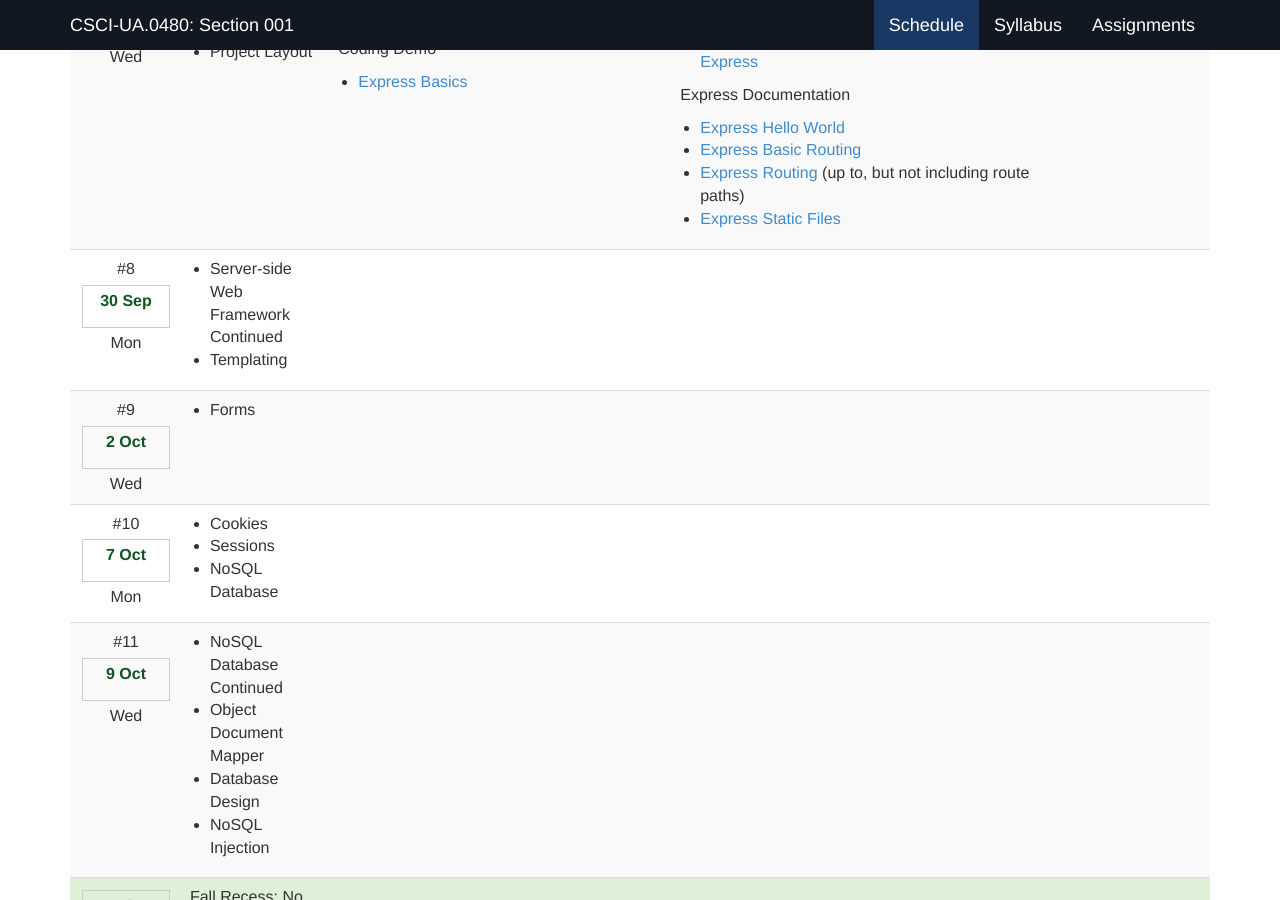
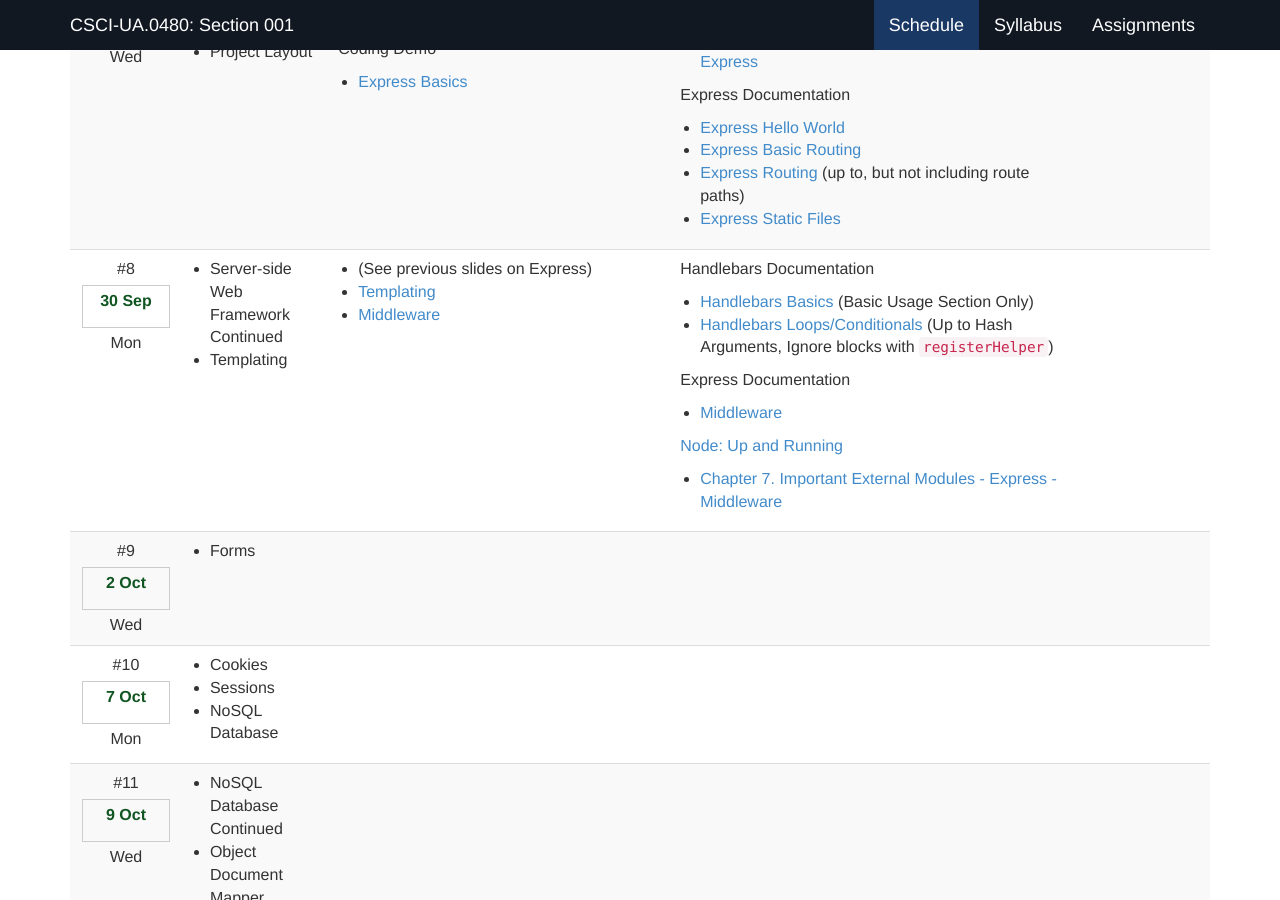
Before and after one commit to foureyes/csci-ua.0480-fall2019-001, a Jekyll site: the page built from index.markdown, in a window 1280 px wide and 900 px high, scrolled down 3033 px. Built offline with Jekyll 4.4.1, drawn with Linux system fonts in a browser that asks for light colours; a script that is not in the unit is left out.

Commit message:
add class 8

```diff
--- a/_data/schedule.csv
+++ b/_data/schedule.csv
@@ -230,8 +230,9 @@ Express Documentation
 * [Express Basic Routing](https://expressjs.com/en/starter/basic-routing.html)
 * [Express Routing](https://expressjs.com/en/guide/routing.html) (up to, but not including route paths)
 * [Express Static Files](https://expressjs.com/en/starter/static-files.html)",,
-y,,8,30-Sep,Mon,"* Server-side Web Framework Continued
- * Templating","* [Templating](slides/09/templating.html)
+,,8,30-Sep,Mon,"* Server-side Web Framework Continued
+ * Templating","* (See previous slides on Express)
+* [Templating](slides/09/templating.html)
 * [Middleware](slides/09/middleware.html)
 ","Handlebars Documentation
 
--- a/index.markdown
+++ b/index.markdown
@@ -6,6 +6,7 @@ nav-state: index
 <!--
 <h1>AIT Test Deploy</h1>
 -->
+
 
 <div id="quick-links">
 <h3><a href="syllabus.html">Course Info</a> | <a href="{{ site.vars.piazza }}">Piazza</a> | <a href="syllabus.html#tutoring">Tutoring</a> | <a href="syllabus.html#hw-policy">Homework Policy</a> | <a href="syllabus.html#quiz-policy">Quiz Policy</a></h3>
```
